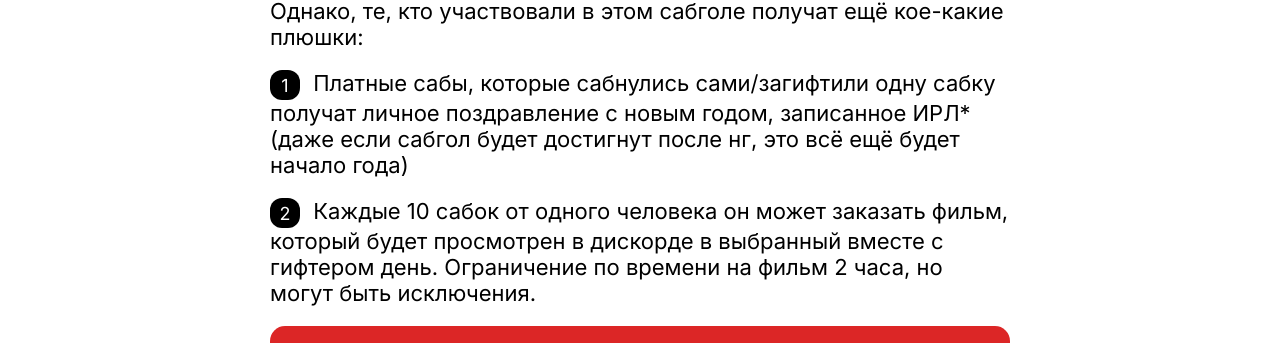
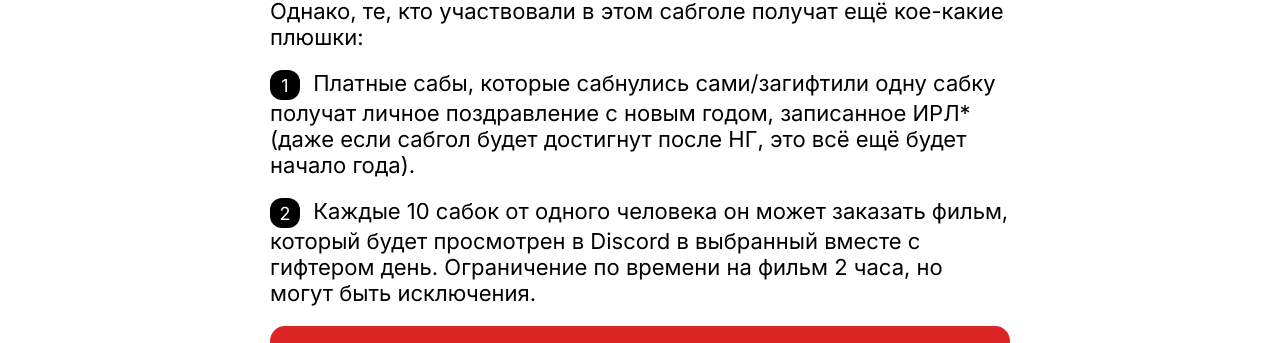
Before and after one commit to pwgud/baad.pw, a plain HTML site: page subgoal/index.html in a window 1280 px wide. Shown: the part 704-1047 px from the top of the page. Drawn offline with Linux system fonts and the light colour scheme.

Commit message:
Update index.html

```diff
--- a/subgoal/index.html
+++ b/subgoal/index.html
@@ -124,11 +124,11 @@
          </div>
          <div class="pw__article">
             <div class="pw__counter">1</div>
-            Платные сабы, которые сабнулись сами/загифтили одну сабку получат личное поздравление с новым годом, записанное ИРЛ* (даже если сабгол будет достигнут после нг, это всё ещё будет начало года)
+            Платные сабы, которые сабнулись сами/загифтили одну сабку получат личное поздравление с новым годом, записанное ИРЛ* (даже если сабгол будет достигнут после НГ, это всё ещё будет начало года).
          </div>
          <div class="pw__article">
             <div class="pw__counter">2</div>
-            Каждые 10 сабок от одного человека он может заказать фильм, который будет просмотрен в дискорде в выбранный вместе с гифтером день. Ограничение по времени на фильм 2 часа, но могут быть исключения.
+            Каждые 10 сабок от одного человека он может заказать фильм, который будет просмотрен в Discord в выбранный вместе с гифтером день. Ограничение по времени на фильм 2 часа, но могут быть исключения.
          </div>
          <div class="pw__important">
             <div class="pw__important_inner">
```
